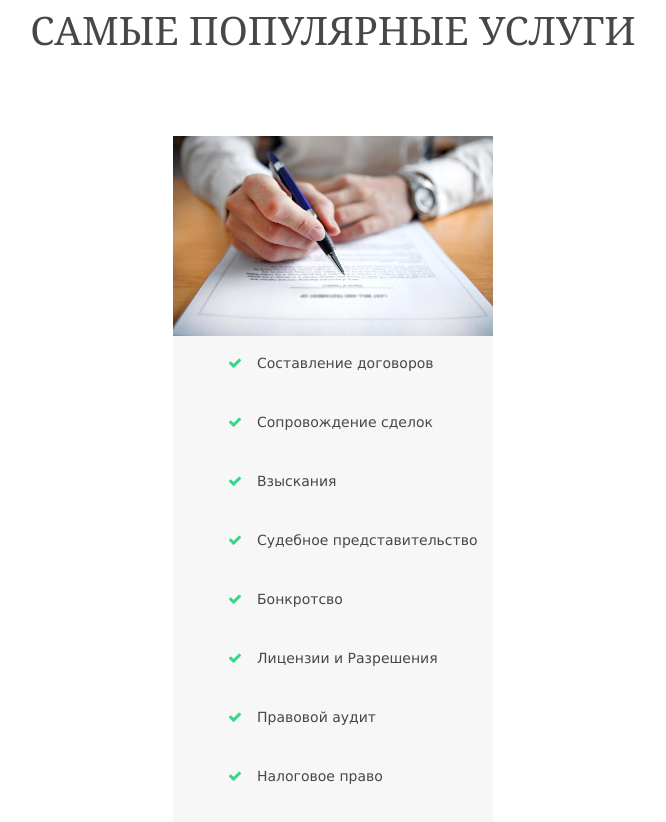
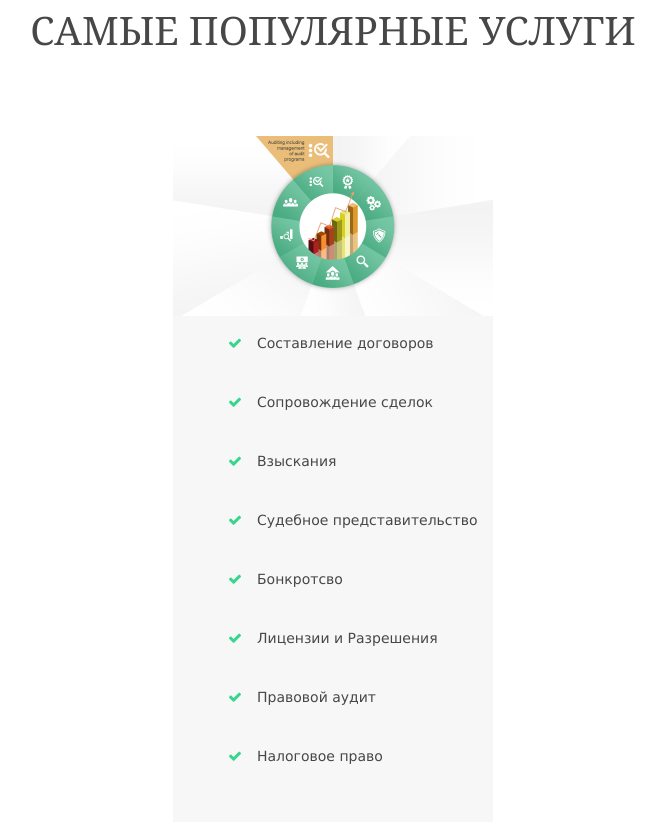
Before and after one commit to zhan01/akhinzhanov_partners, a plain HTML site: page templates/index.html in a window 1280 px wide. Shown: the part 1965-2787 px from the top of the page, without its empty margins (307-973 px from the left). Drawn offline with Linux system fonts and the light colour scheme.

```diff
--- a/templates/index.html
+++ b/templates/index.html
@@ -173,7 +173,7 @@ input[type=submit] {
 
         <ul class="nospace group element btmspace-80 demo">
           <li class="one_full">
-            <article><img src="/static/images/demo/07.png" alt="">
+            <article><img src="/static/images/demo/10.png" alt="">
               <div class="txtwrap" >
                     <div class="listing-item-text">
                         <div class="listing-item-checks"><div class="flex text-left"><div style="margin:auto;"><ul class="ul-icons"><li>
```
Also changed, not shown: static/images/demo/10.png (added).
